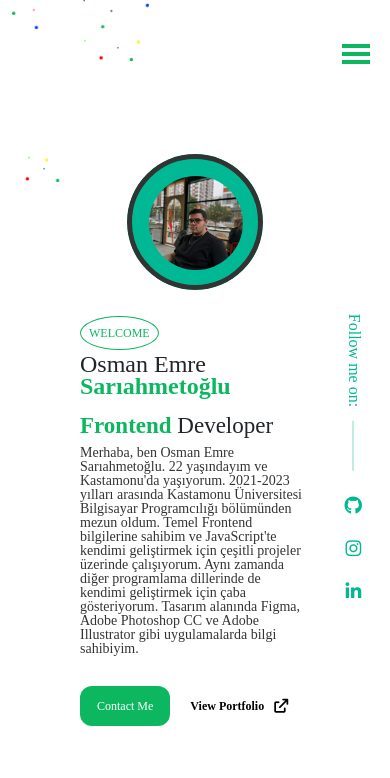
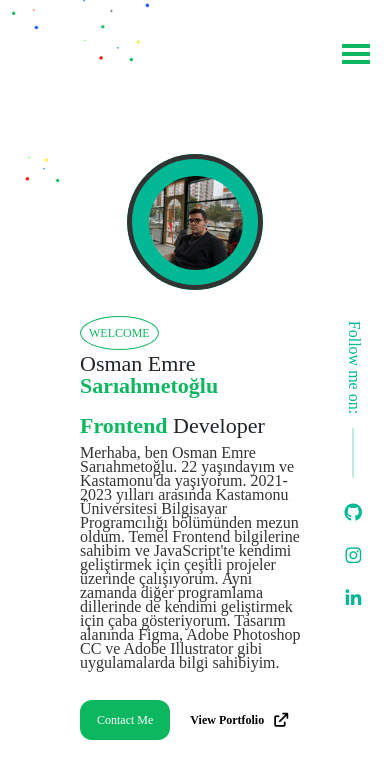
Before and after one commit to OsmanEmre0/Osman-Emre-Sariahmetoglu-portfolyo, a plain HTML site: page index.html in a window 390 px wide. Shown: the top 778 px of the page. Drawn offline with nearby package versions, Linux system fonts and the light colour scheme; some packages are replaced by stand-ins of ours; a script that the page names is missing.

Commit message:
Responsive Finish

```diff
--- a/css/style.css
+++ b/css/style.css
@@ -1859,13 +1859,13 @@ textarea {
 
 
     .text-content h2 {
-        font-size: 23px;
+        font-size: 22px;
         line-height: 4px;
         margin: 0;
     }
 
     .text-content h1 {
-        font-size: 24px;
+        font-size: 22px;
         line-height: 4px;
         margin-bottom: 0;
         padding: 12px 0 0 0;
@@ -1876,7 +1876,7 @@ textarea {
     }
 
     .text-content p {
-        font-size: 14px;
+        font-size: 16px;
         line-height: 14px;
     }
 
@@ -2001,13 +2001,13 @@ textarea {
     .left-skill-box h4,
     .right-skill-box h4,
     .bottom-left-skill-box h4 {
-        font-size: 14px;
+        font-size: 12px;
     }
 
     .right-skill-box p,
     .bottom-left-skill-box p,
     .left-skill-box p {
-        font-size: 14px;
+        font-size: 12px;
         line-height: 14px;
     }
 
```
